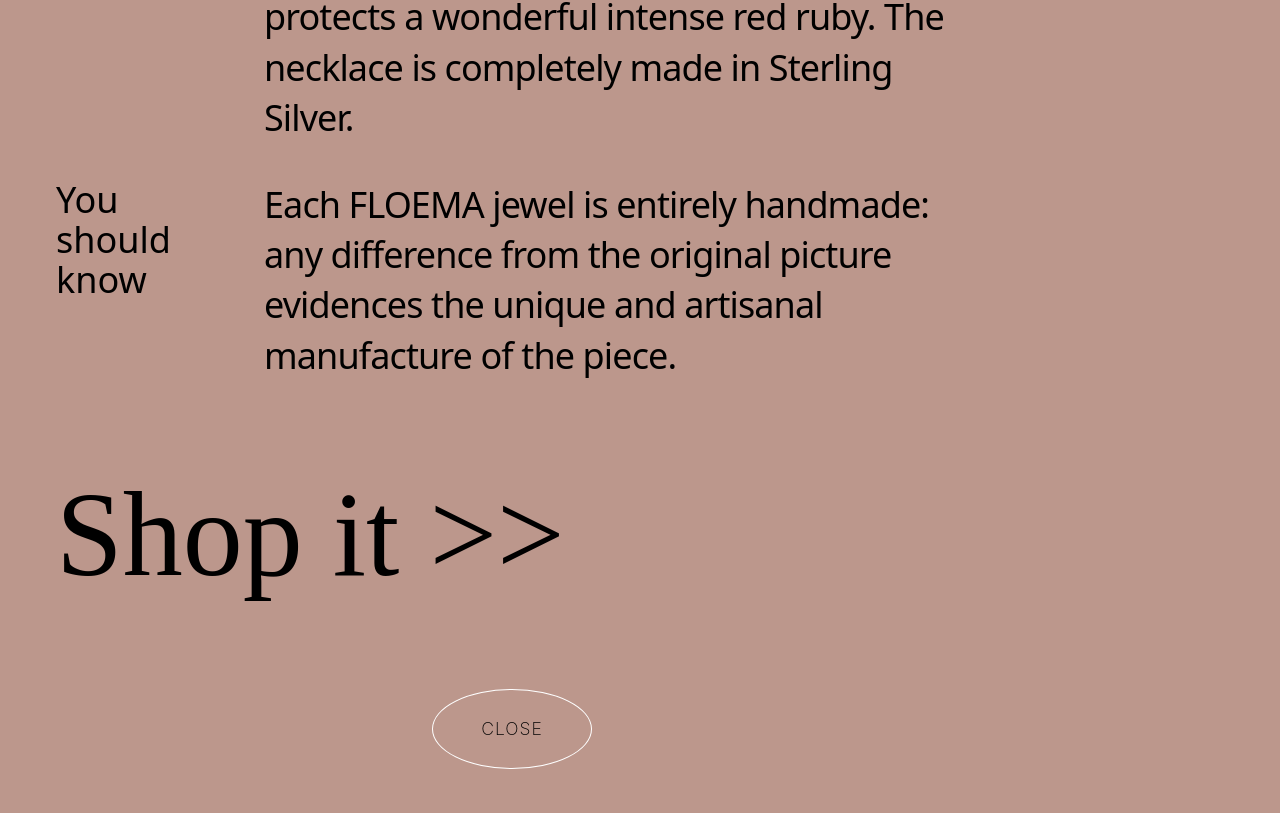
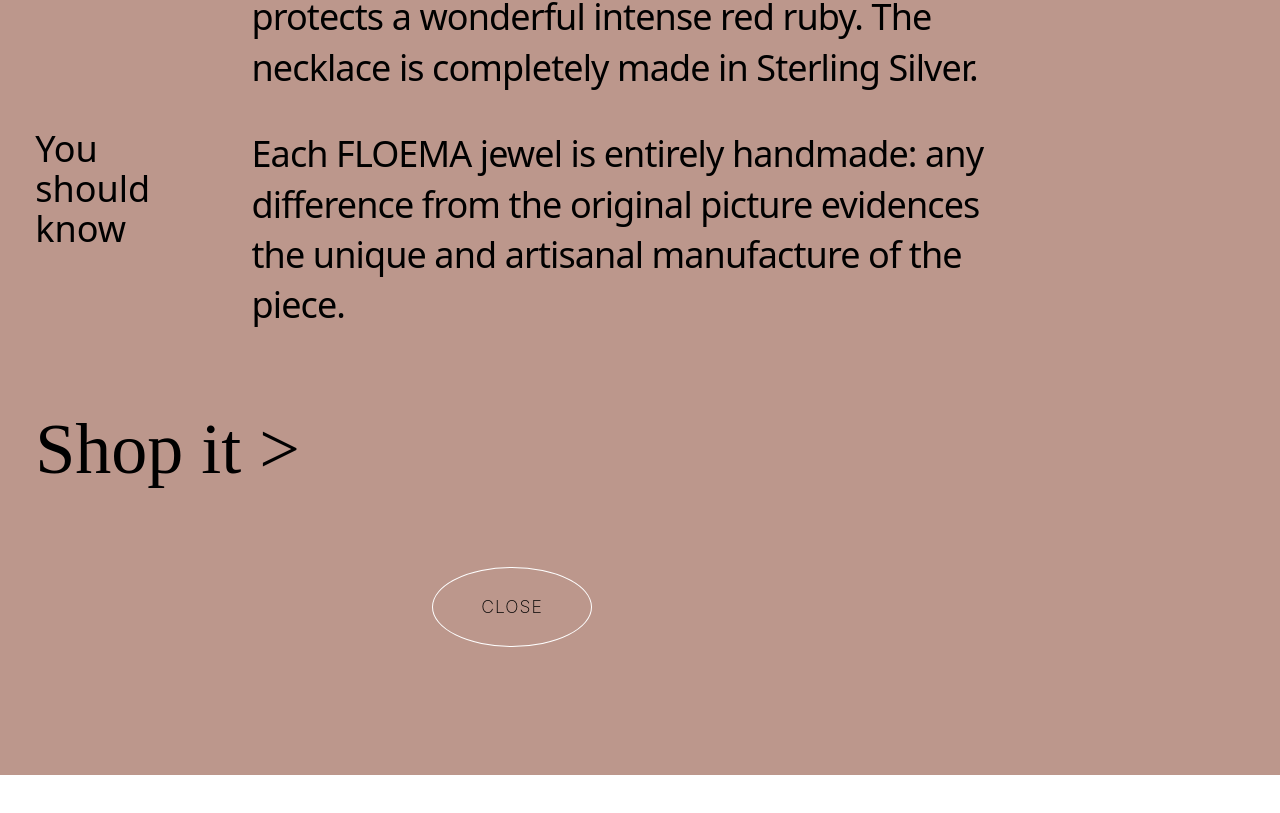
Before and after one commit to yanze-yang/floema, a Next.js app: page /collection/detail in a window 1280 px wide. Shown: the part 2468-3281 px from the top of the page. After the commit the page ends 3243 px from the top, so only its background shows below. Built offline with nearby package versions, Linux system fonts and the light colour scheme.

Commit message:
rebuid container

```diff
--- /dev/null
+++ b/components/Container.tsx
@@ -0,0 +1,8 @@
+import styled from "styled-components";
+
+const Container = styled.div`
+  padding: 0 calc(1rem + 1.5vw);
+  max-width: 64rem;
+`;
+
+export default Container;
--- a/components/ContainerMeduim.tsx
+++ /dev/null
@@ -1,9 +0,0 @@
-import React from "react";
-
-type Props = {
-  children: React.ReactNode;
-};
-
-export default function ContainerMeduim({ children }: Props) {
-  return <div className="px-6 sm:px-10 md:px-14 max-w-5xl">{children}</div>;
-}
--- a/pages/collection/detail/index.tsx
+++ b/pages/collection/detail.tsx
@@ -1,8 +1,12 @@
 import React from "react";
-import ContainerMeduim from "../../../components/ContainerMeduim";
-import Navbar from "../../../components/Navbar";
-import CloseButton from "../../../components/CloseButton";
+import Container from "../../components/Container";
+import Navbar from "../../components/Navbar";
+import CloseButton from "../../components/CloseButton";
 import styled from "styled-components";
+
+const Section = styled.section`
+  background-color: ${(props) => props.theme.color.quicksand};
+`;
 
 type IconProps = {
   src: string;
@@ -49,8 +53,12 @@ const Tag = ({ children }: { children: React.ReactNode }) => {
 };
 
 const ShopButton = styled.div`
-  font-size: 3.75rem;
-  font-size: clamp(3.75rem, 1.785714285714286rem + 8.928571428571427vw, 7.5rem);
+  font-size: 2.25rem;
+  font-size: clamp(
+    2.25rem,
+    1.0714285714285714rem + 5.357142857142857vw,
+    4.5rem
+  );
   font-family: ${(props) => props.theme.font.serif};
 `;
 
@@ -69,8 +77,8 @@ export default function DetailIndex() {
   return (
     <>
       <Navbar isDetailPage={true} />
-      <section className="bg-Quicksand">
-        <ContainerMeduim>
+      <Section>
+        <Container>
           <div className="py-10 sm:py-16 md:py-24">
             <picture>
               <source srcSet="/carousel.png" type="image/png" />
@@ -108,11 +116,11 @@ export default function DetailIndex() {
             </Description>
           </div>
           <FlexBottom>
-            <ShopButton>Shop it &gt;&gt;</ShopButton>
+            <ShopButton>Shop it &gt;</ShopButton>
             <CloseButton />
           </FlexBottom>
-        </ContainerMeduim>
-      </section>
+        </Container>
+      </Section>
     </>
   );
 }
--- a/pages/collection/index.tsx
+++ /dev/null
@@ -1,10 +0,0 @@
-import React from "react";
-import Navbar from "../../components/Navbar";
-
-export default function Collection() {
-  return (
-    <>
-      <Navbar />
-    </>
-  );
-}
```
